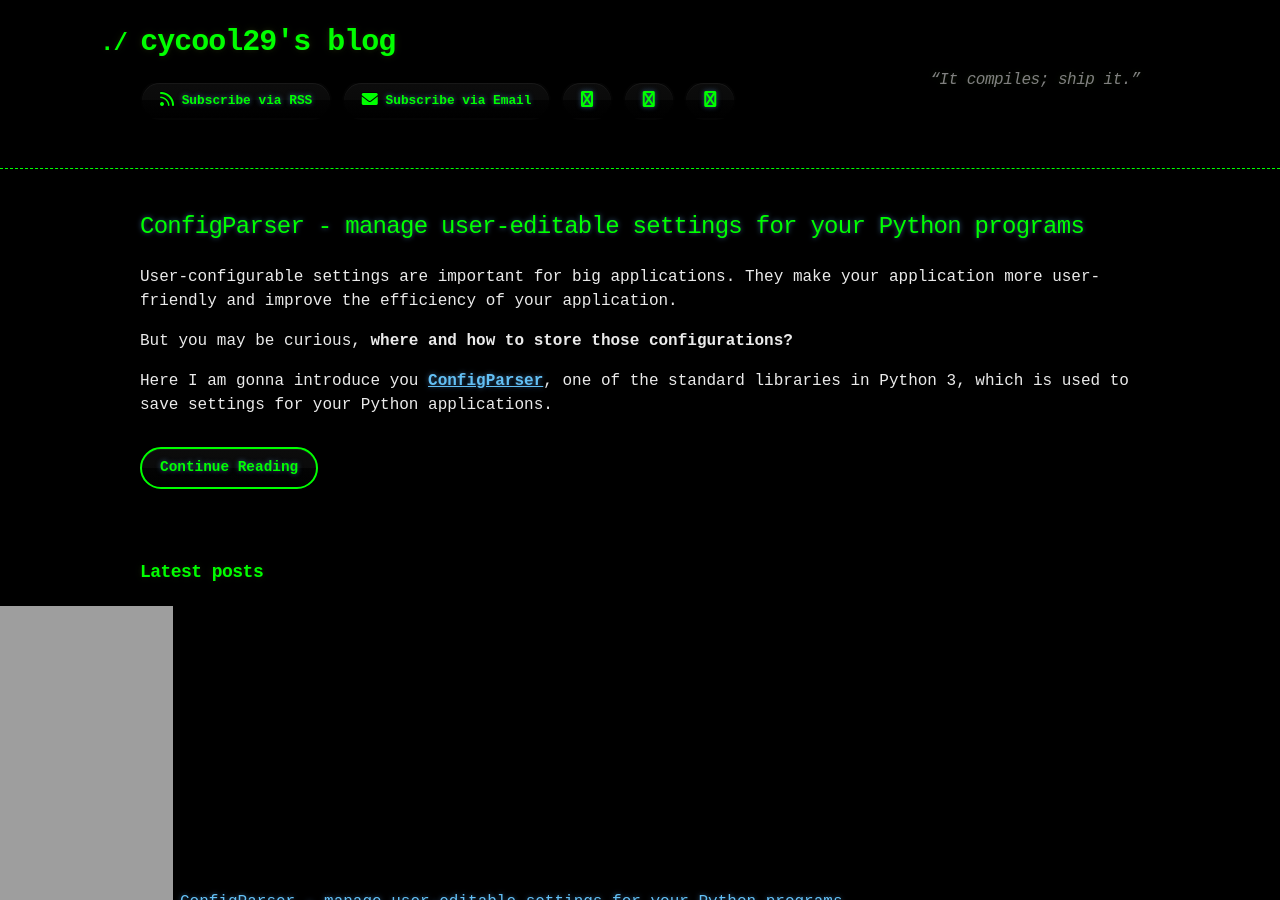
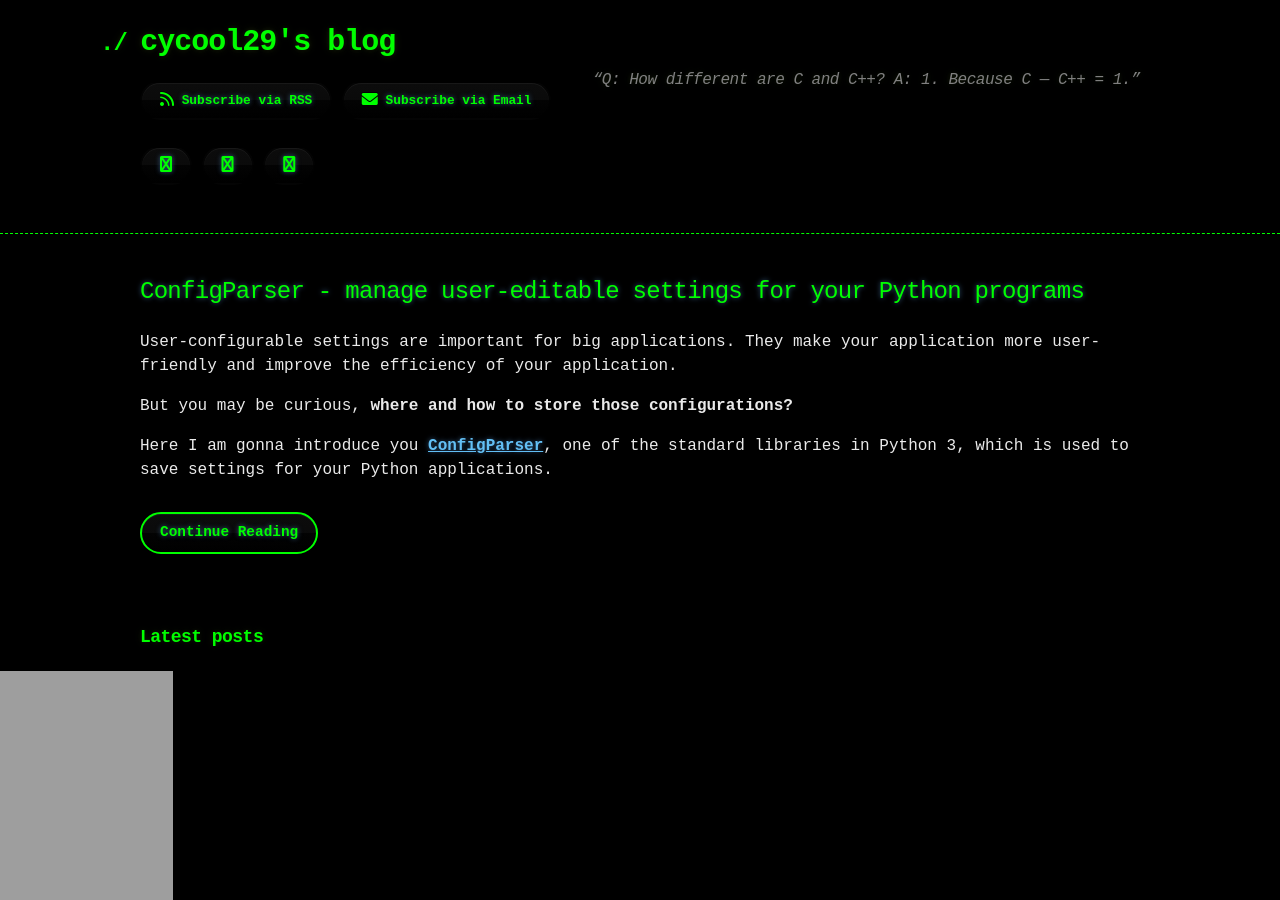
Before and after one commit to cycool29/cycool29.github.io, a Jekyll site: the page built from index.md, in a window 1280 px wide and 900 px high. Built offline with Jekyll 4.4.1, drawn with Linux system fonts in a browser that asks for light colours; a style sheet for code colours, icons or effects is not loaded.

Commit message:
Update quotes

```diff
--- a/_config.yml
+++ b/_config.yml
@@ -1,5 +1,5 @@
 title: cycool29's blog
-description: "“It compiles; ship it.” "
+description: "“Q: How different are C and C++? A: 1. Because C — C++ = 1.” "
 bio: A high school student. Intermediate in Python, Git, Bash. Learning JavaScript. He/Him. "
 author: cycool29
 url: https://cycool29.github.io
```
